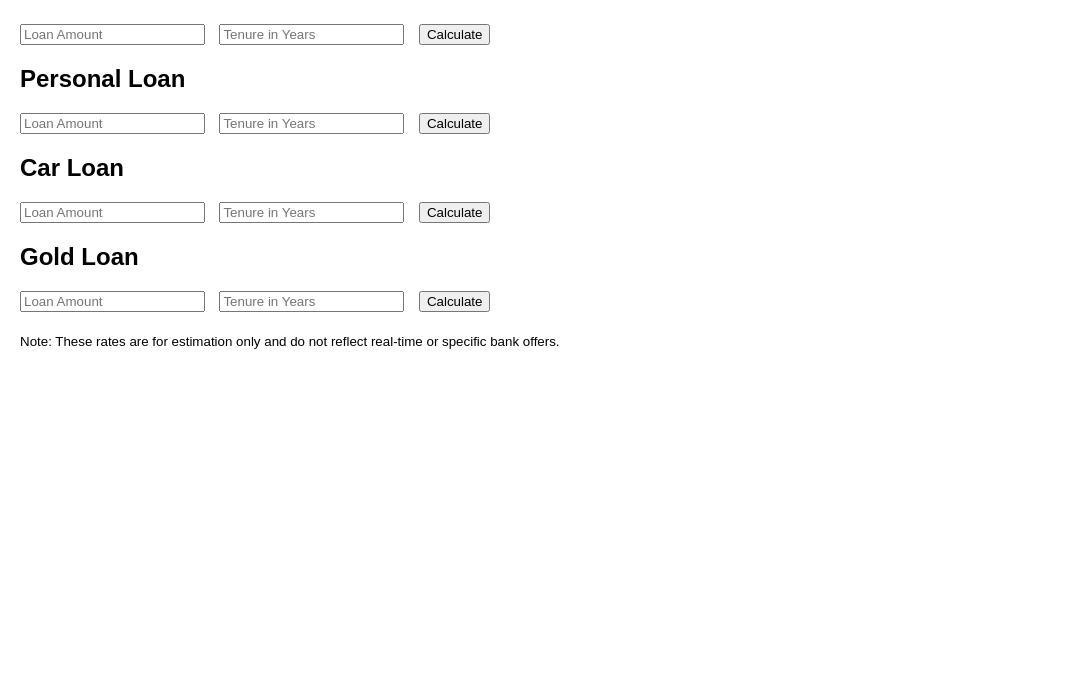
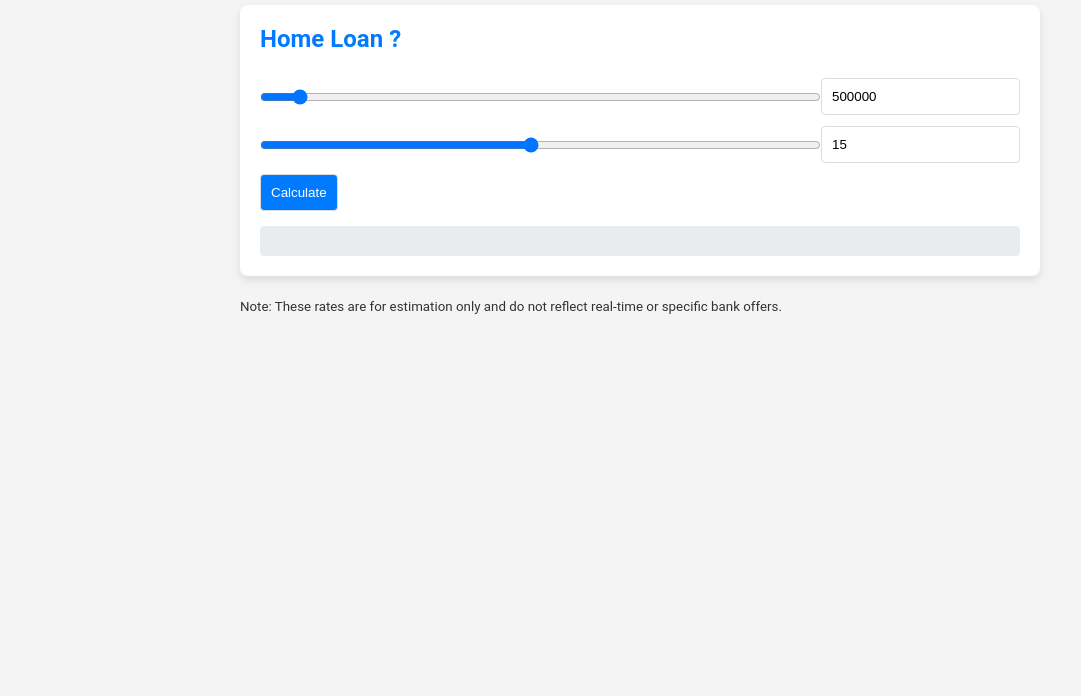
Before and after one commit to saxenanoop/Loan, a plain HTML site: page index.html in a window 1280 px wide. Shown: the part 104-800 px from the top of the page, without its empty margins (0-1081 px from the left). Drawn offline with Linux system fonts and the light colour scheme.

Commit message:
Update index.html

```diff
--- a/index.html
+++ b/index.html
@@ -5,43 +5,86 @@
     <meta name="viewport" content="width=device-width, initial-scale=1.0">
     <title>Loan Calculator</title>
     <style>
-        body { font-family: Arial, sans-serif; margin: 20px; }
-        section { margin-bottom: 20px; }
-        input, button { margin-right: 10px; }
+        body { font-family: 'Roboto', sans-serif; background-color: #f4f4f4; color: #333; }
+        .container { max-width: 800px; margin: 0 auto; padding: 20px; }
+        .loan-card {
+            background: white;
+            border-radius: 8px;
+            box-shadow: 0 4px 8px rgba(0,0,0,0.1);
+            margin-bottom: 20px;
+            padding: 20px;
+        }
+        h2 { color: #007BFF; margin-top: 0; }
+        input, button {
+            padding: 10px;
+            margin: 5px 0;
+            border: 1px solid #ddd;
+            border-radius: 4px;
+        }
+        button {
+            background-color: #007BFF;
+            color: white;
+            cursor: pointer;
+            transition: background-color 0.3s;
+        }
+        button:hover { background-color: #0056b3; }
+        .slider-container {
+            display: flex;
+            align-items: center;
+        }
+        .slider { flex-grow: 1; }
+        .result {
+            background: #e9ecef;
+            padding: 15px;
+            border-radius: 4px;
+            margin-top: 10px;
+        }
+        .info-tooltip {
+            position: relative;
+            display: inline-block;
+            cursor: help;
+        }
+        .info-tooltip .tooltiptext {
+            visibility: hidden;
+            width: 120px;
+            background-color: #555;
+            color: #fff;
+            text-align: center;
+            border-radius: 6px;
+            padding: 5px 0;
+            position: absolute;
+            z-index: 1;
+            bottom: 125%;
+            left: 50%;
+            margin-left: -60px;
+            opacity: 0;
+            transition: opacity 0.3s;
+        }
+        .info-tooltip:hover .tooltiptext {
+            visibility: visible;
+            opacity: 1;
+        }
     </style>
 </head>
 <body>
-    <h1>Loan Calculator</h1>
-    <section id="homeLoan">
-        <h2>Home Loan</h2>
-        <input type="number" id="homeLoanAmount" placeholder="Loan Amount">
-        <input type="number" id="homeLoanTenure" placeholder="Tenure in Years">
-        <button onclick="calculateLoan('home')">Calculate</button>
-        <div id="homeLoanResult"></div>
-    </section>
-    <section id="personalLoan">
-        <h2>Personal Loan</h2>
-        <input type="number" id="personalLoanAmount" placeholder="Loan Amount">
-        <input type="number" id="personalLoanTenure" placeholder="Tenure in Years">
-        <button onclick="calculateLoan('personal')">Calculate</button>
-        <div id="personalLoanResult"></div>
-    </section>
-    <section id="carLoan">
-        <h2>Car Loan</h2>
-        <input type="number" id="carLoanAmount" placeholder="Loan Amount">
-        <input type="number" id="carLoanTenure" placeholder="Tenure in Years">
-        <button onclick="calculateLoan('car')">Calculate</button>
-        <div id="carLoanResult"></div>
-    </section>
-    <section id="goldLoan">
-        <h2>Gold Loan</h2>
-        <input type="number" id="goldLoanAmount" placeholder="Loan Amount">
-        <input type="number" id="goldLoanTenure" placeholder="Tenure in Years">
-        <button onclick="calculateLoan('gold')">Calculate</button>
-        <div id="goldLoanResult"></div>
-    </section>
-    <p><small>Note: These rates are for estimation only and do not reflect real-time or specific bank offers.</small></p>
-
+    <div class="container">
+        <h1>Loan Calculator</h1>
+        <div class="loan-card" id="homeLoan">
+            <h2>Home Loan <span class="info-tooltip" title="Home Loan Information">?</span></h2>
+            <div class="slider-container">
+                <input type="range" min="100000" max="10000000" value="500000" class="slider" id="homeLoanAmountSlider">
+                <input type="number" id="homeLoanAmount" value="500000" placeholder="Loan Amount">
+            </div>
+            <div class="slider-container">
+                <input type="range" min="1" max="30" value="15" class="slider" id="homeLoanTenureSlider">
+                <input type="number" id="homeLoanTenure" value="15" placeholder="Tenure in Years">
+            </div>
+            <button onclick="calculateLoan('home')">Calculate</button>
+            <div id="homeLoanResult" class="result"></div>
+        </div>
+        <!-- Repeat for personalLoan, carLoan, goldLoan -->
+        <p><small>Note: These rates are for estimation only and do not reflect real-time or specific bank offers.</small></p>
+    </div>
     <script src="script.js"></script>
 </body>
 </html>
```
